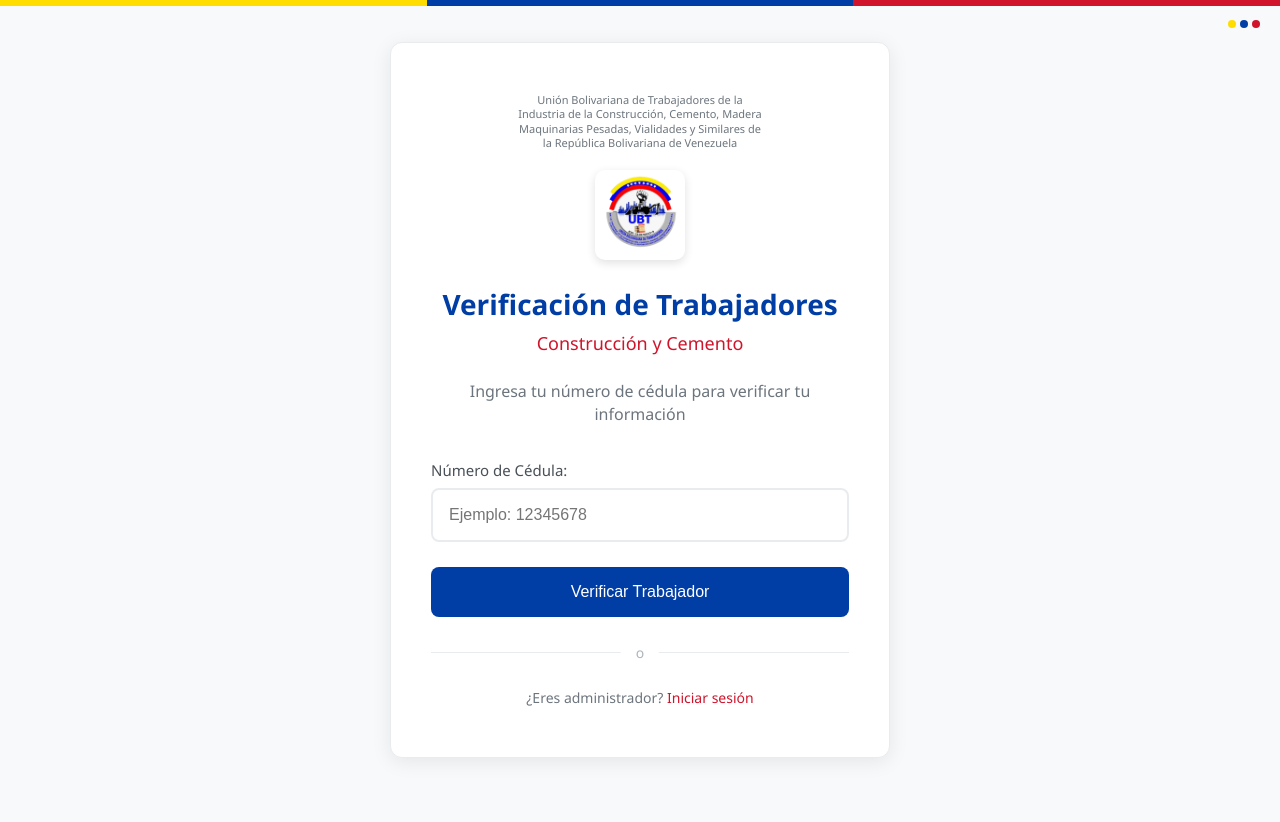
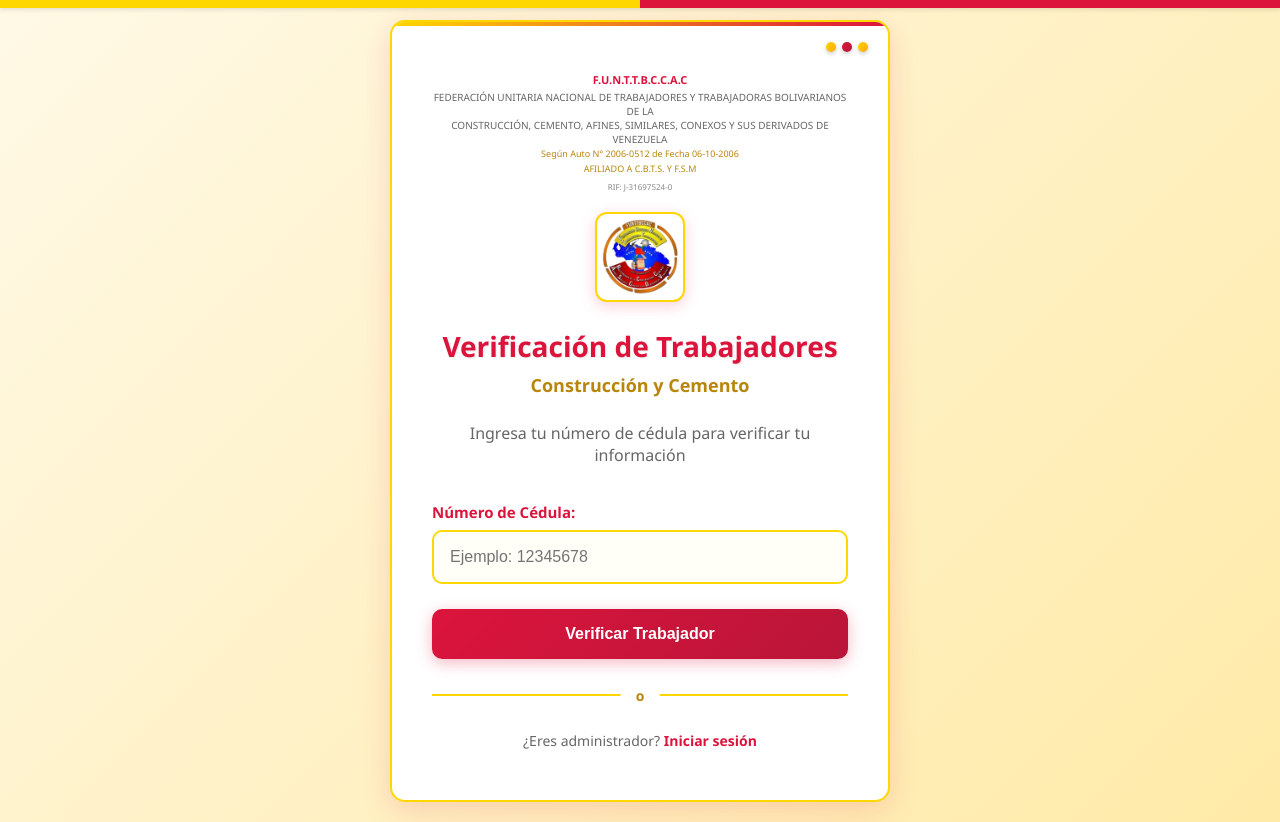
Before and after one commit to CesarBLC/sistema-trabajadores-v2, a Flask app: page / in a window 1280 px wide. Before the commit the page ends 758 px from the top, so only its background shows below. Run offline with Flask 3, Linux system fonts and the light colour scheme; some libraries are stand-ins or nearby versions.

Commit message:
Nuevo inicio

```diff
--- a/templates/inicio.html
+++ b/templates/inicio.html
@@ -13,7 +13,7 @@
 
         body {
             font-family: 'Segoe UI', Tahoma, Geneva, Verdana, sans-serif;
-            background: #f8f9fa;
+            background: linear-gradient(135deg, #fff9e6 0%, #ffeaa7 100%);
             min-height: 100vh;
             display: flex;
             align-items: center;
@@ -21,38 +21,72 @@
             padding: 20px;
         }
 
-        /* Barra superior con colores de Venezuela */
+        /* Barra superior con colores amarillo y rojo */
         body::before {
             content: '';
             position: fixed;
             top: 0;
             left: 0;
             width: 100%;
-            height: 6px;
-            background: linear-gradient(90deg, #FFDD00 33.33%, #003DA5 33.33%, #003DA5 66.66%, #CF142B 66.66%);
+            height: 8px;
+            background: linear-gradient(90deg, #FFD700 0%, #FFD700 50%, #DC143C 50%, #DC143C 100%);
             z-index: 1000;
+            box-shadow: 0 2px 4px rgba(0, 0, 0, 0.1);
         }
 
         .container {
             background: white;
             padding: 50px 40px;
-            border-radius: 12px;
-            box-shadow: 0 4px 20px rgba(0, 0, 0, 0.08);
+            border-radius: 15px;
+            box-shadow: 0 8px 30px rgba(220, 20, 60, 0.15);
             text-align: center;
             max-width: 500px;
             width: 100%;
-            border: 1px solid #e9ecef;
+            border: 2px solid #FFD700;
+            position: relative;
+            overflow: hidden;
+        }
+
+        /* Acento decorativo */
+        .container::before {
+            content: '';
+            position: absolute;
+            top: 0;
+            left: 0;
+            width: 100%;
+            height: 4px;
+            background: linear-gradient(90deg, #FFD700, #DC143C);
         }
 
         .membrete {
-            font-size: 11px;
-            color: #6c757d;
-            line-height: 1.3;
+            font-size: 10px;
+            color: #666;
+            line-height: 1.4;
             margin-bottom: 20px;
             text-align: center;
-            max-width: 400px;
+            max-width: 420px;
             margin-left: auto;
             margin-right: auto;
+            font-weight: 500;
+        }
+
+        .membrete .title {
+            font-size: 11px;
+            font-weight: 700;
+            color: #DC143C;
+            margin-bottom: 3px;
+        }
+
+        .membrete .subtitle {
+            font-size: 9px;
+            color: #B8860B;
+            margin: 2px 0;
+        }
+
+        .membrete .details {
+            font-size: 8px;
+            color: #888;
+            margin-top: 5px;
         }
 
         /* Contenedor del logo central */
@@ -66,29 +100,31 @@
         .logo-central {
             width: 90px;
             height: 90px;
-            border-radius: 10px;
+            border-radius: 12px;
             object-fit: contain;
             background: white;
-            padding: 3px;
-            box-shadow: 0 3px 10px rgba(0, 0, 0, 0.12);
+            padding: 5px;
+            box-shadow: 0 4px 15px rgba(220, 20, 60, 0.2);
+            border: 2px solid #FFD700;
         }
 
         h1 {
-            color: #003DA5;
+            color: #DC143C;
             margin-bottom: 8px;
             font-size: 28px;
+            font-weight: 700;
+            text-shadow: 1px 1px 2px rgba(0, 0, 0, 0.1);
+        }
+
+        .sector-text {
+            color: #B8860B;
+            margin-bottom: 25px;
+            font-size: 18px;
             font-weight: 600;
         }
 
-        .sector-text {
-            color: #CF142B;
-            margin-bottom: 25px;
-            font-size: 18px;
-            font-weight: 500;
-        }
-
         .subtitle {
-            color: #6c757d;
+            color: #666;
             margin-bottom: 35px;
             font-size: 16px;
             line-height: 1.4;
@@ -102,50 +138,72 @@
         label {
             display: block;
             margin-bottom: 8px;
-            color: #495057;
-            font-weight: 500;
+            color: #DC143C;
+            font-weight: 600;
             font-size: 15px;
         }
 
         input[type="text"] {
             width: 100%;
             padding: 16px;
-            border: 2px solid #e9ecef;
-            border-radius: 8px;
+            border: 2px solid #FFD700;
+            border-radius: 10px;
             font-size: 16px;
-            transition: border-color 0.2s ease;
-            background: white;
+            transition: all 0.3s ease;
+            background: #fffef7;
         }
 
         input[type="text"]:focus {
             outline: none;
-            border-color: #003DA5;
+            border-color: #DC143C;
+            background: white;
+            box-shadow: 0 0 0 3px rgba(220, 20, 60, 0.1);
         }
 
         .btn {
-            background: #003DA5;
+            background: linear-gradient(135deg, #DC143C 0%, #B91538 100%);
             color: white;
             padding: 16px 32px;
             border: none;
-            border-radius: 8px;
+            border-radius: 10px;
             font-size: 16px;
-            font-weight: 500;
+            font-weight: 600;
             cursor: pointer;
             width: 100%;
-            transition: background-color 0.2s ease;
+            transition: all 0.3s ease;
+            box-shadow: 0 4px 15px rgba(220, 20, 60, 0.3);
+            position: relative;
+            overflow: hidden;
+        }
+
+        .btn::before {
+            content: '';
+            position: absolute;
+            top: 0;
+            left: -100%;
+            width: 100%;
+            height: 100%;
+            background: linear-gradient(90deg, transparent, rgba(255, 255, 255, 0.2), transparent);
+            transition: left 0.5s;
         }
 
         .btn:hover {
-            background: #002a7a;
+            background: linear-gradient(135deg, #B91538 0%, #A01230 100%);
+            transform: translateY(-2px);
+            box-shadow: 0 6px 20px rgba(220, 20, 60, 0.4);
+        }
+
+        .btn:hover::before {
+            left: 100%;
         }
 
         .btn:active {
-            background: #001f5c;
+            transform: translateY(0);
         }
 
         .divider {
             margin: 35px 0;
-            border-top: 1px solid #e9ecef;
+            border-top: 2px solid #FFD700;
             position: relative;
         }
 
@@ -157,65 +215,86 @@
             transform: translateX(-50%);
             background: white;
             padding: 0 15px;
-            color: #adb5bd;
+            color: #B8860B;
             font-size: 14px;
+            font-weight: 600;
         }
 
         .admin-link {
-            color: #6c757d;
+            color: #666;
             font-size: 14px;
         }
 
         .admin-link a {
-            color: #CF142B;
+            color: #DC143C;
             text-decoration: none;
-            font-weight: 500;
-            transition: color 0.2s ease;
+            font-weight: 600;
+            transition: all 0.3s ease;
+            position: relative;
+        }
+
+        .admin-link a::after {
+            content: '';
+            position: absolute;
+            width: 0;
+            height: 2px;
+            bottom: -2px;
+            left: 50%;
+            background: #DC143C;
+            transition: all 0.3s ease;
         }
 
         .admin-link a:hover {
-            color: #a10e22;
-            text-decoration: underline;
+            color: #B91538;
+        }
+
+        .admin-link a:hover::after {
+            width: 100%;
+            left: 0;
         }
 
         .alert {
             padding: 15px;
-            border-radius: 8px;
+            border-radius: 10px;
             margin-bottom: 25px;
             font-weight: 500;
             border-left: 4px solid;
         }
 
         .alert-error {
-            background-color: #f8d7da;
-            color: #721c24;
-            border-left-color: #CF142B;
+            background-color: #ffeaea;
+            color: #DC143C;
+            border-left-color: #DC143C;
         }
 
         .alert-success {
-            background-color: #d4edda;
-            color: #155724;
-            border-left-color: #28a745;
+            background-color: #f0f8e6;
+            color: #4a7c2a;
+            border-left-color: #6bb342;
         }
 
-        /* Acento sutil con colores de Venezuela */
+        /* Acento sutil con colores amarillo y rojo */
         .venezuela-accent {
             position: absolute;
             top: 20px;
             right: 20px;
             display: flex;
-            gap: 4px;
+            gap: 6px;
         }
 
         .color-dot {
-            width: 8px;
-            height: 8px;
+            width: 10px;
+            height: 10px;
             border-radius: 50%;
+            box-shadow: 0 2px 4px rgba(0, 0, 0, 0.2);
         }
 
-        .dot-yellow { background: #FFDD00; }
-        .dot-blue { background: #003DA5; }
-        .dot-red { background: #CF142B; }
+        .dot-yellow {
+            background: linear-gradient(135deg, #FFD700, #FFA500);
+        }
+        .dot-red {
+            background: linear-gradient(135deg, #DC143C, #B91538);
+        }
 
         @media (max-width: 600px) {
             .container {
@@ -240,28 +319,38 @@
                 top: 15px;
                 right: 15px;
             }
+
+            .membrete {
+                font-size: 9px;
+            }
+
+            .membrete .title {
+                font-size: 10px;
+            }
         }
     </style>
 </head>
 <body>
     <div class="container">
-        <!-- Acento minimalista con colores de Venezuela -->
+        <!-- Acento minimalista con colores amarillo y rojo -->
         <div class="venezuela-accent">
             <div class="color-dot dot-yellow"></div>
-            <div class="color-dot dot-blue"></div>
             <div class="color-dot dot-red"></div>
+            <div class="color-dot dot-yellow"></div>
         </div>
 
         <div class="membrete">
-            Unión Bolivariana de Trabajadores de la<br>
-            Industria de la Construcción, Cemento, Madera<br>
-            Maquinarias Pesadas, Vialidades y Similares de<br>
-            la República Bolivariana de Venezuela
+            <div class="title">F.U.N.T.T.B.C.C.A.C</div>
+            FEDERACIÓN UNITARIA NACIONAL DE TRABAJADORES Y TRABAJADORAS BOLIVARIANOS DE LA<br>
+            CONSTRUCCIÓN, CEMENTO, AFINES, SIMILARES, CONEXOS Y SUS DERIVADOS DE VENEZUELA<br>
+            <div class="subtitle">Según Auto N° 2006-0512 de Fecha 06-10-2006</div>
+            <div class="subtitle">AFILIADO A C.B.T.S. Y F.S.M</div>
+            <div class="details">RIF: J-31697524-0</div>
         </div>
 
         <!-- Logo central único -->
         <div class="logo-container">
-            <img src="{{ url_for('static', filename='images/logo_central.png') }}" alt="Logo Central" class="logo-central">
+            <img src="{{ url_for('static', filename='images/logo1.png') }}" alt="Logo Central" class="logo-central">
         </div>
 
         <h1>Verificación de Trabajadores</h1>
```
